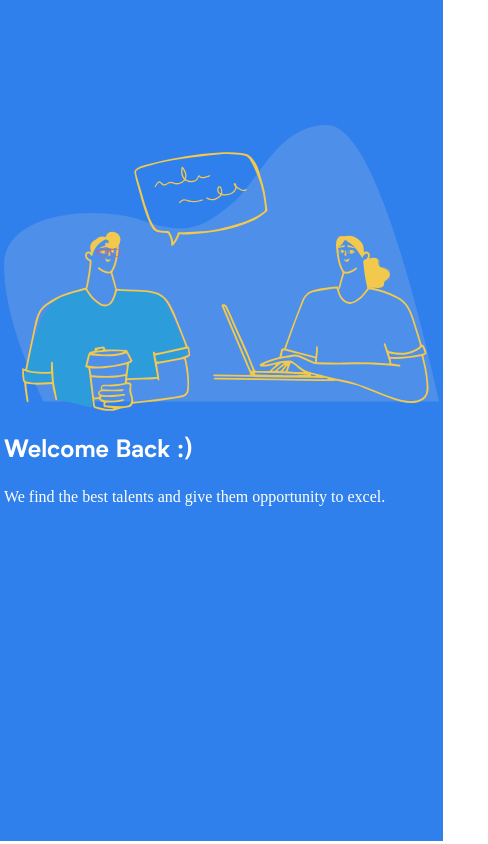
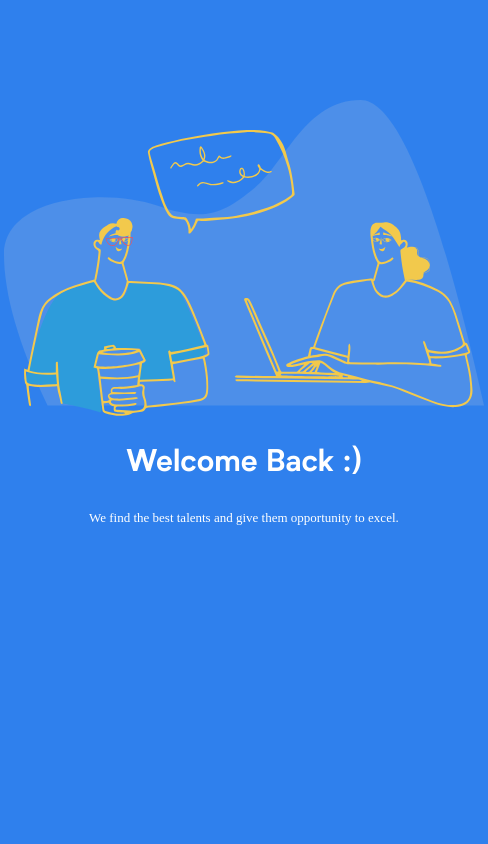
Before and after one commit to chyupick-web/cv-finnews_biz, a plain HTML site: page index.html in a window 390 px wide. Shown: the top 844 px of the page, 488 px wide, since content can reach past the window. Drawn offline with Linux system fonts and the light colour scheme; a web font is replaced by a local one.

Commit message:
updated styles

```diff
--- a/assets/css/main.css
+++ b/assets/css/main.css
@@ -7,6 +7,10 @@
     --light-gray: #BDBDBD;
 }
 body, html { margin: 0 auto; }
+
+body {
+    overflow-x: hidden;
+}
 
 /* Biotif Font Face Included */
 @font-face {
@@ -105,18 +109,23 @@ section.left-pane,
 section.right-pane {
     display: inline-table;
     height: auto;
-    min-height: 70vh;
+    min-height: 100vh;
+}
+
+.left-pane img {
+    text-align: center;
+    justify-content: center;
 }
 
 section.left-pane {
-    width: 30%;
+    width: 30vw;
     padding: 125px 1%;
     background-color: var(--base-color);
     text-align: left;
 }
 
 section.right-pane {
-    width: 67%;
+    width: 67vw;
     position: absolute;
     height: 100vh;
     margin-top: 0 auto;
@@ -125,12 +134,14 @@ section.right-pane {
 
 .title {
     font-family: 'biotif-bold';
+    font-size: 40px;
     color: var(--white);
 }
 .desc {
     font-family: 'biotif-light';
     color: var(--white);
     font-weight: 200;
+    font-size: 15px;
 }
 
 form.form-container,
@@ -195,3 +206,31 @@ div input {
 }
 
 #hide { display: none; }
+
+.note-holder {
+    text-align: center;
+}
+
+@media screen and (max-width: 900px) {
+    section.left-pane {
+        padding: 100px 1%;
+        width: 40%;
+    }
+
+    section.right-pane {
+        padding: 105px 50px;
+    }
+
+    .title {
+        font-family: 'biotif-bold';
+        font-size: 30px;
+        color: var(--white);
+    }
+    .desc {
+        font-size: 13px;
+    }
+
+    .left-pane img {
+        width: 30rem;
+    }
+}
```
